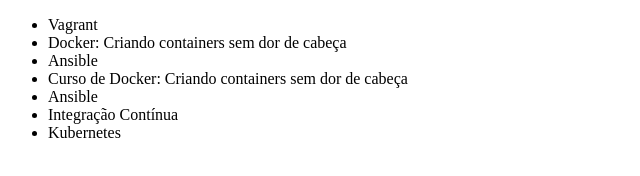
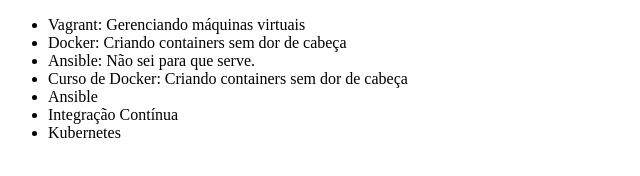
Before and after one commit to ronyeanjos/alura-git, a plain HTML site: page index.html in a window 1280 px wide. Shown: the whole page, without its empty margins (0-640 px from the left). Drawn offline with Linux system fonts and the light colour scheme.

Commit message:
Alterando o código.

```diff
--- a/index.html
+++ b/index.html
@@ -6,9 +6,9 @@
 </head>
 <body>
     <ul>
-        <li>Vagrant</li>
+        <li>Vagrant: Gerenciando máquinas virtuais</li>
         <li>Docker: Criando containers sem dor de cabeça</li>
-        <li>Ansible</li>
+        <li>Ansible: Não sei para que serve.</li>
         <li>Curso de Docker: Criando containers sem dor de cabeça</li>
         <li>Ansible</li>
         <li>Integração Contínua</li>
```
